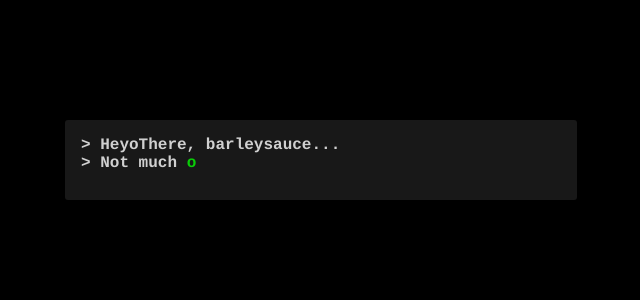
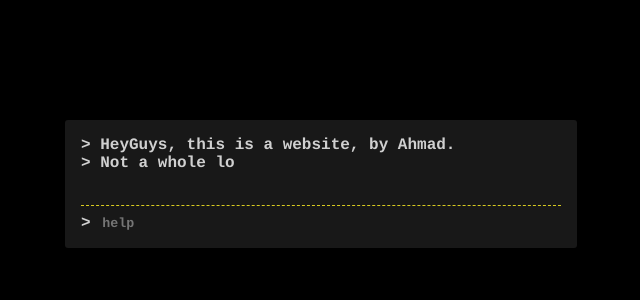
Before and after one commit to bartlett705/undefined, a React app: page / in a window 1280 px wide. Shown: the top 300 px of the page, without its empty margins (319-959 px from the left). Built offline with nearby package versions, Linux system fonts and the light colour scheme; a web font is replaced by a local one.

Commit message:
fixes some height stuff

```diff
--- a/jest.config.js
+++ b/jest.config.js
@@ -1,6 +1,6 @@
 module.exports = {
-  collectCoverageFrom: ['tsx/**/*.tsx'],
-  roots: ['<rootDir>/tsx'],
+  collectCoverageFrom: ['src/**/*.tsx'],
+  roots: ['<rootDir>/src'],
   transform: {
     '^.+\\.tsx?$': 'ts-jest'
   },
--- a/sass/main.scss
+++ b/sass/main.scss
@@ -32,19 +32,20 @@ main {
 
 .tty {
   width: 30rem;
-  height: 3rem;
+  max-height: 3rem;
   background-color: #181818;
   border-radius: 3px;
   padding: 1rem;
-  transition-property: height;
-  transition-duration: 0.3s;
+  transition-property: max-height;
+  transition-duration: 2.3s;
 
-  &--clicked {
-    height: 6rem;
-  }
+  &--clicked,
+  &--posting {
+    max-height: 60rem;
 
-  &--posting {
-    height: 8rem;
+    & > .tty__input {
+      opacity: 1 !important;
+    }
   }
 }
 
@@ -65,6 +66,9 @@ main {
 }
 
 .tty__input {
+  opacity: 0;
+  transition-property: opacity;
+  transition-duration: 1.5s;
   display: flex;
   align-items: center;
   border: 0;
@@ -72,7 +76,7 @@ main {
   border-color: rgb(216, 203, 32);
   border-style: dashed;
   padding-top: 0.5rem;
-  padding-bottom: 0.5rem;
+  margin-bottom: 0;
 
   &--success {
     border-color: green;
@@ -88,15 +92,8 @@ main {
 }
 
 .tty__output {
-  height: 4rem;
-
-  //   &--error {
-  //     color: #bb0000;
-  //   }
-
-  //   &--info {
-  //     color: #2255aa;
-  //   }
+  min-height: 4rem;
+  padding-bottom: 0.33rem;
 }
 
 .char-count {
--- a/src/index.tsx
+++ b/src/index.tsx
@@ -10,9 +10,9 @@ class App extends React.Component<
 > {
   public state = {
     ttyContent: [
-      '> HeyoThere, barleysauce... \n',
-      '> Not much to see here yet \n',
-      '> But maybe, there will be stuff...at some point. \n'
+      '> HeyGuys, this is a website, by Ahmad.  \n',
+      '> Not a whole lot to see here yet...  \n',
+      '> But you could always sign the guestbook 👇 ^_^  \n'
     ],
     ttyType: CLIResponseType.Standard
   }
@@ -50,8 +50,8 @@ class App extends React.Component<
 
       switch (res.status) {
         case 200:
-           ({ content: ttyContent, type: ttyType } = await res.json())
-           break
+          ({ content: ttyContent, type: ttyType } = await res.json())
+          break
       }
     } catch (err) {
       // tslint:disable-next-line:no-console
--- a/src/tty/TTYInput.tsx
+++ b/src/tty/TTYInput.tsx
@@ -8,16 +8,18 @@ export interface Props {
 
 interface State {
   value: string
+  isFirstCommand: boolean
 }
 
 export class TTYInput extends React.Component<Props, State> {
-  public readonly state = {
+  public readonly state: State = {
+    isFirstCommand: true,
     value:
       this.props.type === CLIResponseType.StartPost ? '25th for 45 NoKappa' : ''
   }
 
   public render() {
-    const { value } = this.state
+    const { value, isFirstCommand } = this.state
     const { type } = this.props
     const isPost = type === CLIResponseType.StartPost
     return (
@@ -64,7 +66,7 @@ export class TTYInput extends React.Component<Props, State> {
               id="tty__input"
               autoFocus
               autoComplete="off"
-              placeholder="help"
+              placeholder={isFirstCommand ? 'help' : ''}
               spellCheck={false}
               type="text"
               value={value}
@@ -85,6 +87,6 @@ export class TTYInput extends React.Component<Props, State> {
       (this.props.type === CLIResponseType.StartPost ? 'addpost ' : '') +
       this.state.value
     this.props.onSubmit(valueToSubmit)
-    this.setState({ value: '' })
+    this.setState({ isFirstCommand: false, value: '' })
   }
 }
--- a/src/tty/index.tsx
+++ b/src/tty/index.tsx
@@ -2,7 +2,7 @@ import * as React from 'react'
 import { CLIResponseType } from '../models'
 import { TTYInput } from './TTYInput'
 
-const DELAY = 100
+const DELAY = 75
 const SLOW_CHARS = new Set(['.', ',', '\n'])
 
 export interface Props {
@@ -11,23 +11,14 @@ export interface Props {
   onSubmit: (value: string) => void
 }
 
-export class TTY extends React.Component<
-  Props,
-  { clicked: boolean; showInput: boolean }
-> {
-  public state = { clicked: false, showInput: false }
-  private timer: number
-
-  public componentWillUnmount() {
-    window.clearTimeout(this.timer)
-  }
-
+export class TTY extends React.Component<Props, { clicked: boolean }> {
+  public state = { clicked: false }
   public render() {
     const { type } = this.props
     return (
       <div
         className={`tty ${this.state.clicked &&
-          (type === CLIResponseType.StartPost || true
+          (type === CLIResponseType.StartPost
             ? 'tty--posting'
             : 'tty--clicked')}`}
         onClick={this.showInput}
@@ -37,25 +28,12 @@ export class TTY extends React.Component<
         data-testid="tty"
       >
         <TTYOutput type={type}>{this.props.children}</TTYOutput>
-        {this.state.showInput && (
-          <TTYInput onSubmit={this.props.onSubmit} type={type} />
-        )}
+        {<TTYInput onSubmit={this.props.onSubmit} type={type} />}
       </div>
     )
   }
 
-  private showInput = () => {
-    if (this.timer) {
-      return
-    }
-
-    this.timer = window.setTimeout(
-      () => this.setState({ showInput: true }),
-      300
-    )
-
-    this.setState({ clicked: true })
-  }
+  private showInput = () => this.setState({ clicked: true })
 }
 
 interface TTYOutputProps {
@@ -77,16 +55,13 @@ export class TTYOutput extends React.Component<
   }
 
   public render() {
+    const { type } = this.props
     return (
       <div
         className={`tty__output ${
-          this.props.type === CLIResponseType.Error ? 'tty__output--error' : ''
-        } ${
-          this.props.type === CLIResponseType.Info ? 'tty__output--info' : ''
-        } ${
-          this.props.type === CLIResponseType.Success
-            ? 'tty__output--success'
-            : ''
+          type === CLIResponseType.Error ? 'tty__output--error' : ''
+        } ${type === CLIResponseType.Info ? 'tty__output--info' : ''} ${
+          type === CLIResponseType.Success ? 'tty__output--success' : ''
         }`}
       >
         {(this.props.children as string[])
```
Also changed, not shown: 1 other file (tests, documents, lock files or other folders).
